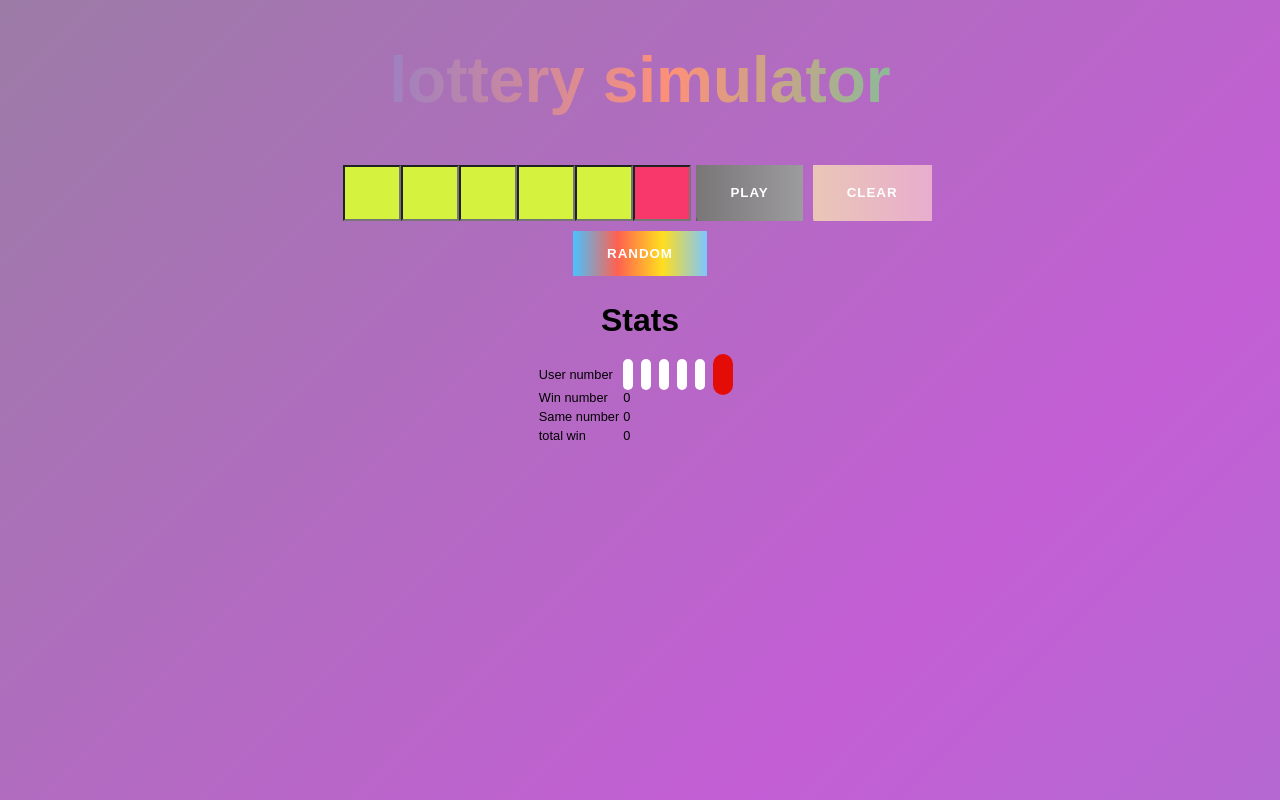
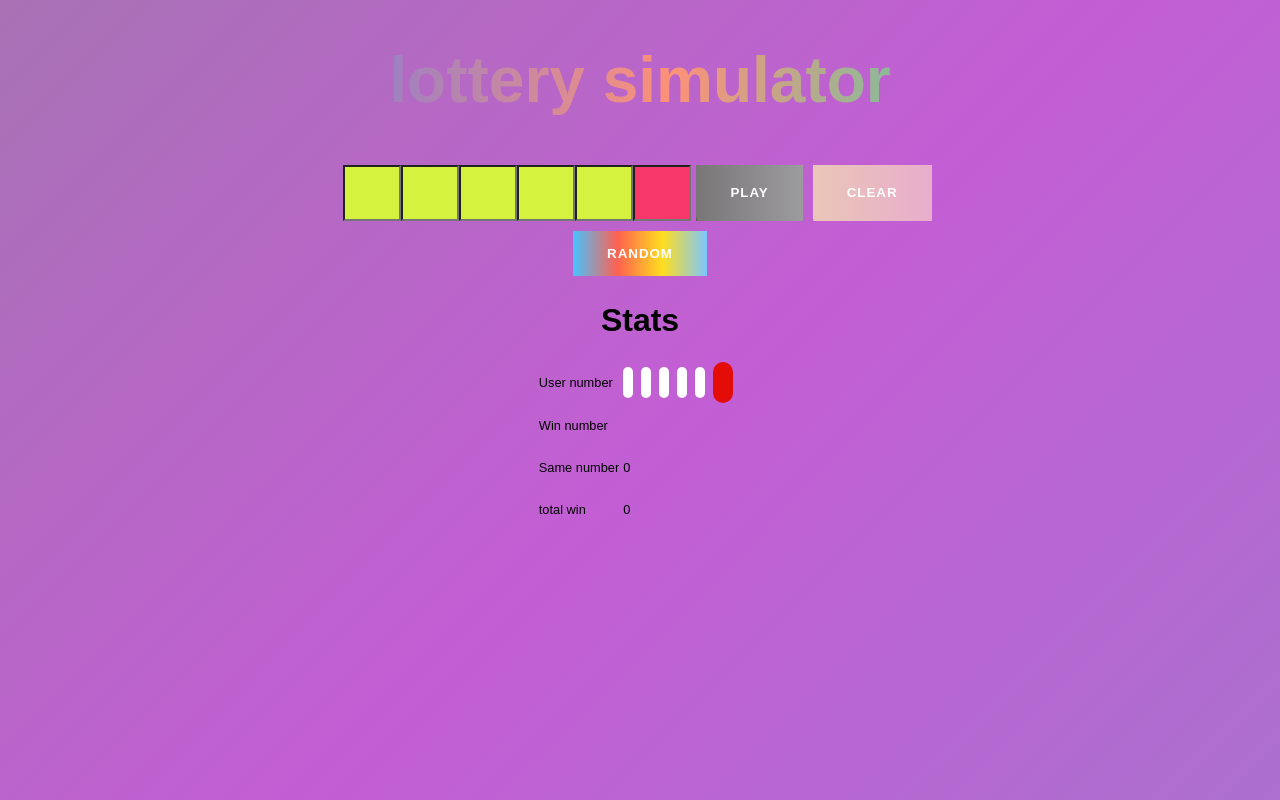
Before and after one commit to bogutskii/fakeLottery_react, a React (Create React App) app: page / in a window 1280 px wide. Built offline with nearby package versions, Linux system fonts and the light colour scheme.

Commit message:
- winning num generate on Play btn

```diff
--- a/src/App.js
+++ b/src/App.js
@@ -6,7 +6,8 @@ import GeneratorRandomNumber from './Components/GeneratorRandomNumber'
 
 export default function App() {
     const [isEnable, setIsEnable] = useState(true)
-    const [userNumbers, setUserNumbers] = useState(['','','','','',''])
+    const [userNumbers, setUserNumbers] = useState(['', '', '', '', '', ''])
+    const [winningNumbers, setWinningNumbers] = useState([])
     return (
         <div className="App">
             <h1 className="h1-main">
@@ -14,15 +15,21 @@ export default function App() {
             </h1>
 
             <Inputs usersNumbers={userNumbers}
-              setUsersNumbers={(usersNumbers)=>setUserNumbers(usersNumbers)}
+                    setUsersNumbers={(usersNumbers) => setUserNumbers(usersNumbers)}
                     isEnable={isEnable}
-              setIsEnable={(isEnable)=>setIsEnable(isEnable)}
+                    setIsEnable={(isEnable) => setIsEnable(isEnable)}
+                    winningNumbers={winningNumbers}
+                    setWinningNumbers={(winningNumbers) => setWinningNumbers(winningNumbers)}
             />
 
-      <GeneratorRandomNumber setIsEnable={(isEnable)=>setIsEnable(isEnable)}
-                             setUsersNumbers={(usersNumbers)=>setUserNumbers(usersNumbers)}/>
+            <GeneratorRandomNumber setIsEnable={(isEnable) => setIsEnable(isEnable)}
+                                   setUsersNumbers={(usersNumbers) => setUserNumbers(usersNumbers)}
+
+            />
             {userNumbers.join(' ')}
-      <Stats userNumbers={userNumbers}/>
+            <Stats userNumbers={userNumbers}
+                   winningNumbers={winningNumbers}
+            />
         </div>
     );
 }
--- a/src/Components/GeneratorRandomNumber.js
+++ b/src/Components/GeneratorRandomNumber.js
@@ -16,9 +16,7 @@ const GeneratorRandomNumber = (props) => {
         win.length = 5;
         win.sort((a, b) => a - b).push(Math.ceil(Math.random() * 24))
 
-
-console.log(win)
-       props.setUsersNumbers(win.map(num => +num < 10 ? '0'+num : num))
+        props.setUsersNumbers(win.map(num => +num < 10 ? '0'+num : num))
         props.setIsEnable(false)
     }
 
--- a/src/Components/Inputs.js
+++ b/src/Components/Inputs.js
@@ -2,6 +2,22 @@ import React from "react";
 //import "../src/styles.css";
 
 const Inputs = (props) => {
+
+    const generator = () => {
+        let comp = [];
+        for (let i = 0; i < 25; i++) {
+            let rand1 = Math.floor(Math.random() * 68 + 1);
+            if (!comp.includes(rand1)) {
+                comp.push(rand1);
+            }
+        }
+        comp = [...new Set(comp)];
+        comp.length = 5;
+        comp.sort((a, b) => a - b).push(Math.ceil(Math.random() * 24))
+
+        props.setWinningNumbers(comp.map(num => +num < 10 ? '0'+num : num))
+    }
+
 
     const inputNumbers = [...props.usersNumbers];
 
@@ -43,7 +59,7 @@ const Inputs = (props) => {
                 <input value={props.usersNumbers[5]} type="number" className="specialNumBox"
                        onChange={(event) => limit(event, 5)} required/>
             </form>
-            <button className="btn btn1" disabled={props.isEnable} >PLAY</button>
+            <button className="btn btn1" onClick={generator} disabled={props.isEnable} >PLAY</button>
             <button className="btn btn5" disabled={props.isEnable} >Clear</button>
         </div>
     );
--- a/src/Components/Stats.js
+++ b/src/Components/Stats.js
@@ -21,7 +21,11 @@ const Stats = (props) => {
 
                 <tr>
                     <td>Win number</td>
-                    <td>0</td>
+                    <td>{props.winningNumbers.map((num, i) => i !== 5 ?
+                        <span className="white-cir">{num}</span>
+                        :
+                        <span className="red-cir">{num}</span>
+                    )}</td>
                 </tr>
                 <tr>
                     <td>Same number</td>
--- a/src/styles.css
+++ b/src/styles.css
@@ -157,6 +157,7 @@ body {
 }
 table td {
   text-align: left;
+  height: 3vw;
 }
 .white-cir{
   background-color: #fff;
```
Lines whose indentation alone changed are shown as unchanged.
